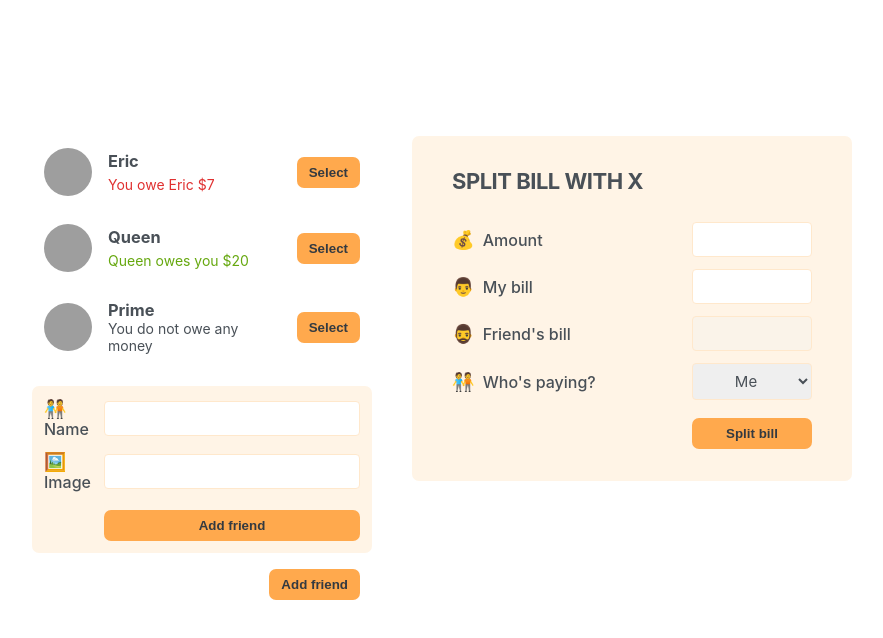
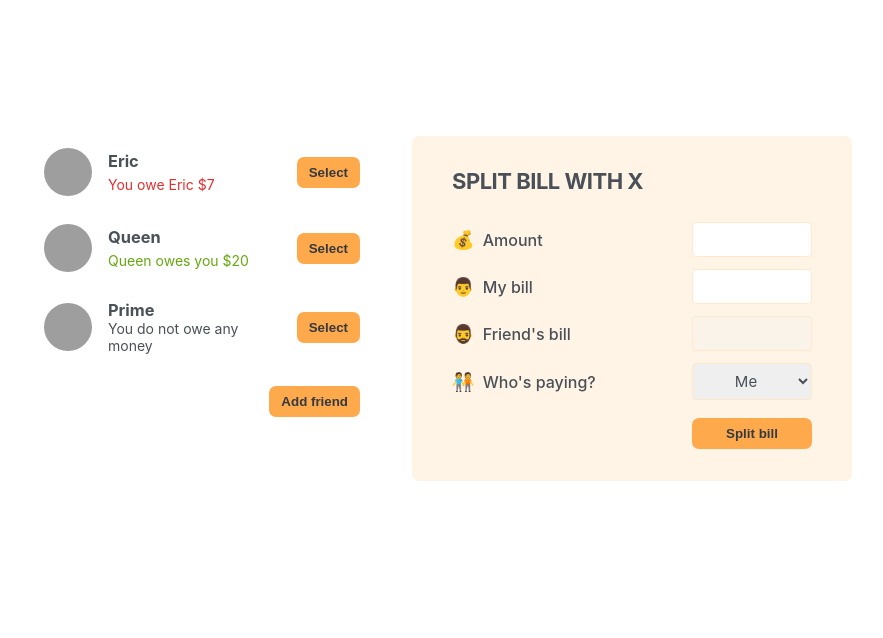
Before and after one commit to Edswel/reacteatingwithfriends, a React (Vite) app: page / in a window 1280 px wide. Shown: the top 638 px of the page, without its empty margins (198-1081 px from the left). Built offline with nearby package versions, Linux system fonts and the light colour scheme; grey boxes are pictures that could not be loaded.

Commit message:
Conditionally render form to add new friend

```diff
--- a/src/App.jsx
+++ b/src/App.jsx
@@ -27,14 +27,18 @@
 ];
 
 function App() {
-  const [count, setCount] = useState(0)
+  const [showAddFriend, setShowAddFriend] = useState(false);
+
+  function handleShowAddFriend() {
+    setShowAddFriend((show) => !show);
+  }
 
   return (
     <div className='app'>
       <div className='sidebar'>
         <FriendsList initialFriends={initialFriends} />
-        <FormAddFriend />
-        <Button>Add friend</Button>
+        {showAddFriend && <FormAddFriend />}
+        <Button onClick={handleShowAddFriend}>{showAddFriend ? 'Close' : 'Add friend'}</Button>
       </div>
 
       <FormSplitBill />
--- a/src/components/Button.jsx
+++ b/src/components/Button.jsx
@@ -1,8 +1,8 @@
 import React from 'react';
 
-const Button = ({children}) => {
+const Button = ({children, onClick}) => {
   return (
-    <button className='button'>{children}</button>
+    <button className='button' onClick={onClick}>{children}</button>
   )
 }
 
--- a/src/components/FormAddFriend.jsx
+++ b/src/components/FormAddFriend.jsx
@@ -10,7 +10,7 @@
       <label htmlFor="">🖼️ Image</label>
       <input type="text" />
 
-      <Button>Add friend</Button>
+      <Button>Add</Button>
     </form>
   )
 }
```
